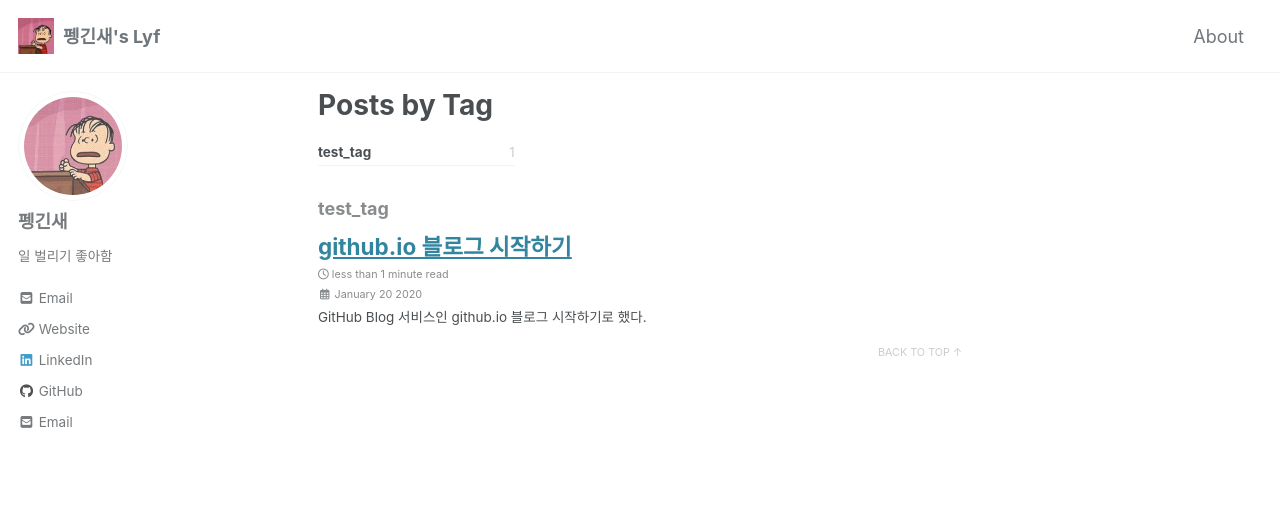
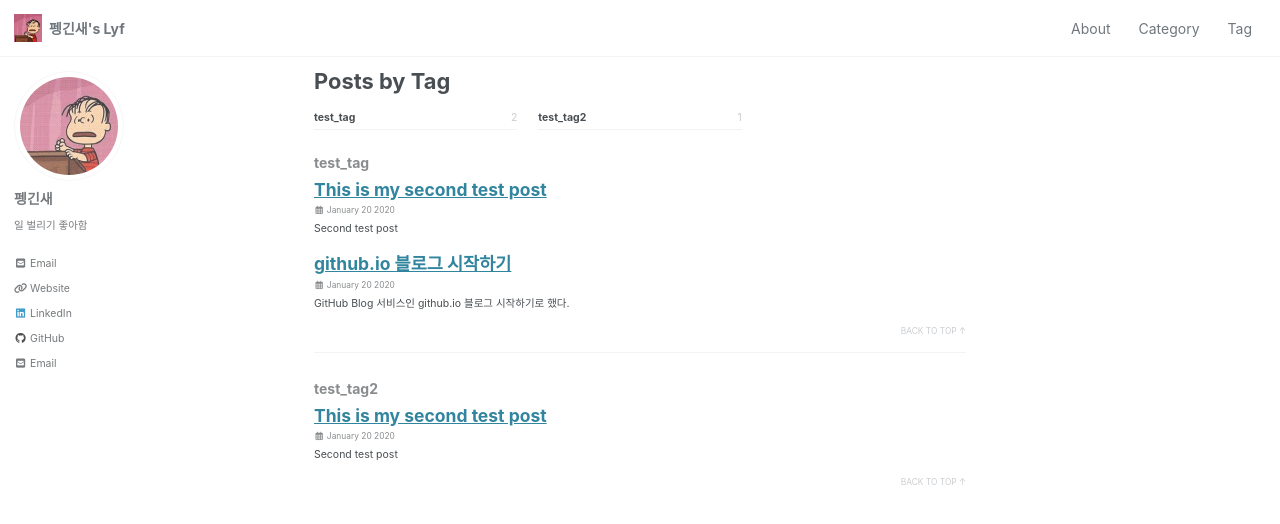
Before and after one commit to sylim2357/sylim2357.github.io, a Jekyll site: the page built from _pages/tag-archive.md, in a window 1280 px wide and 900 px high. Shown: the top 524 px of the window. Built offline with Jekyll 4.4.1, drawn with Linux system fonts in a browser that asks for light colours; cached includes are drawn as plain includes; nearby versions of some CDN libraries; comment, search, counter and statistics services are not loaded.

Commit message:
test with second post

```diff
--- a/_data/navigation.yml
+++ b/_data/navigation.yml
@@ -2,6 +2,10 @@
 main:
   - title: "About"
     url: /about/
+  - title: "Category"
+    url: /categories/
+  - title: "Tag"
+    url: /tags/
   # - title: "About"
   #   url: https://mmistakes.github.io/minimal-mistakes/about/
   # - title: "Sample Posts"
--- a/_includes/archive-single.html
+++ b/_includes/archive-single.html
@@ -30,9 +30,6 @@
         <a href="{{ post.url | relative_url }}" rel="permalink">{{ title }}</a>
       {% endif %}
     </h2>
-    {% if post.read_time %}
-      <p class="page__meta"><i class="far fa-clock" aria-hidden="true"></i> {% include read-time.html %}</p>
-    {% endif %}
     {% if post.date %}
       <p class="page__meta"><i class="far fa-fw fa-calendar-alt" aria-hidden="true"></i> {{ post.date | date: "%B %d %Y" }}</p>
     {% endif %}
--- a/_layouts/single.html
+++ b/_layouts/single.html
@@ -29,6 +29,9 @@ layout: default
           {% if page.title %}<h1 id="page-title" class="page__title" itemprop="headline">{{ page.title | markdownify | remove: "<p>" | remove: "</p>" }}</h1>{% endif %}
           {% if page.read_time %}
             <p class="page__meta"><i class="far fa-clock" aria-hidden="true"></i> {% include read-time.html %}</p>
+          {% endif %}
+          {% if post.date %}
+            <p class="page__meta"><i class="far fa-fw fa-calendar-alt" aria-hidden="true"></i> {{ post.date | date: "%B %d %Y" }}</p>
           {% endif %}
         </header>
       {% endunless %}
--- /dev/null
+++ b/_posts/2020-01-20-test1.md
@@ -0,0 +1,31 @@
+---
+title:  "This is my second test post"
+excerpt: "Second test post"
+toc: true
+toc_sticky: true
+
+categories:
+  - test_category
+tags:
+  - test_tag
+  - test_tag2
+last_modified_at: 2020-01-20T20:17:00+09:00
+date: 2020-01-20
+---
+
+# This is H1
+Hi this is my very first blog post.
+
+## This is H2-1
+GitHub Blog 서비스인 github.io 블로그 시작하기로 했다.
+GitHub Blog 서비스의 이름은 Pages이다.
+
+## This is H2-2
+Pages가 다른 블로그 플랫폼 보다 편한 것 같아서 마음에 든다.
+다른 사람들도 같이 많이 사용했으면 좋겠다는 생각이 든다.
+
+YFM에서 정의한 제목을 이중 괄호 구문으로 본문에 추가할 수 있다.
+이 글의 제목은 {{ page.title }}이고
+마지막으로 수정된 시간은 {{ page.last_modified_at }}이다.
+
+what about {{ page.date }}
--- a/_sass/minimal-mistakes/_reset.scss
+++ b/_sass/minimal-mistakes/_reset.scss
@@ -8,18 +8,18 @@ html {
   /* apply a natural box layout model to all elements */
   box-sizing: border-box;
   background-color: $background-color;
-  font-size: 14px;
+  font-size: 12px;
 
   @include breakpoint($medium) {
+    font-size: 12px;
+  }
+
+  @include breakpoint($large) {
     font-size: 14px;
   }
 
-  @include breakpoint($large) {
-    font-size: 16px;
-  }
-
   @include breakpoint($x-large) {
-    font-size: 18px;
+    font-size: 14px;
   }
 
   -webkit-text-size-adjust: 100%;
```
